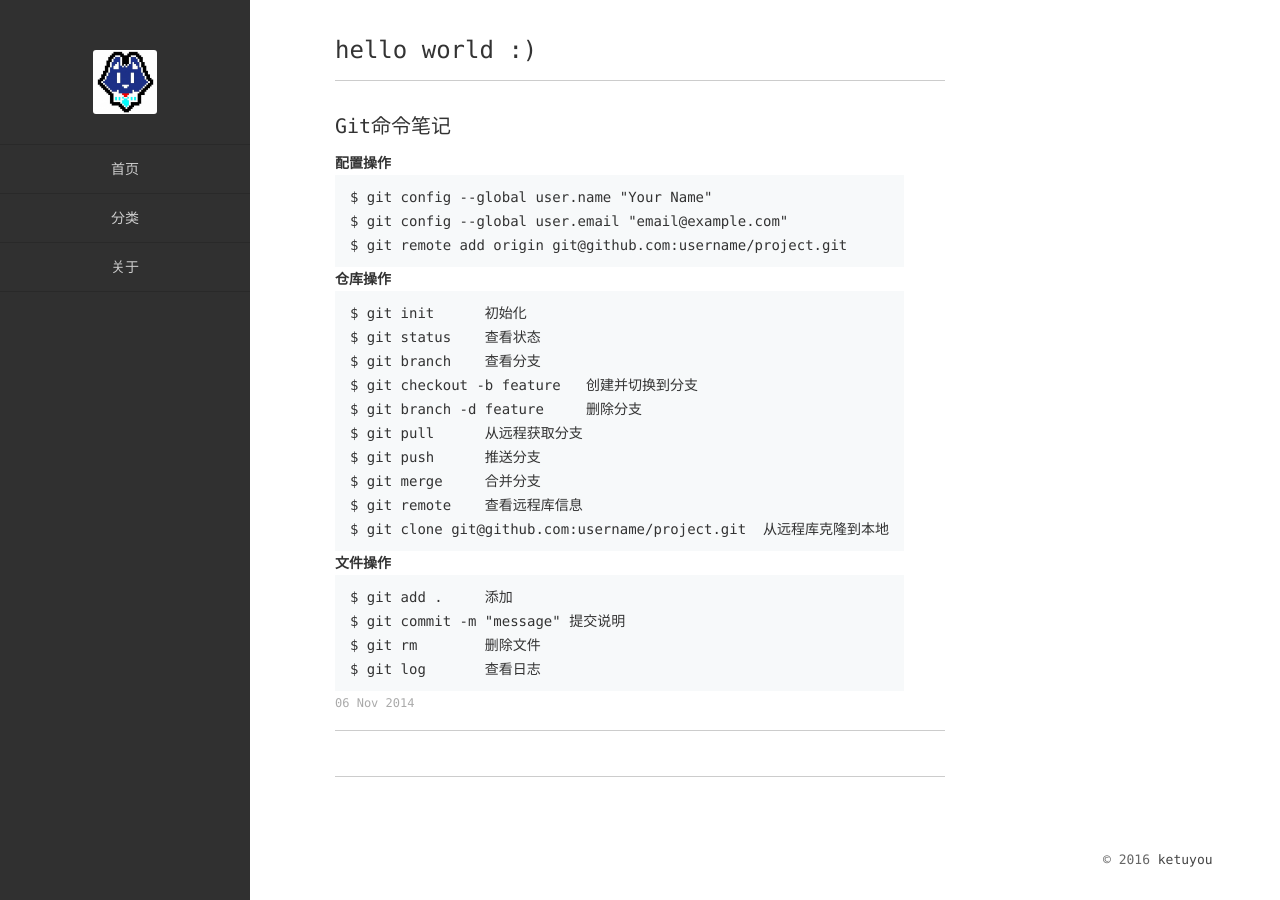
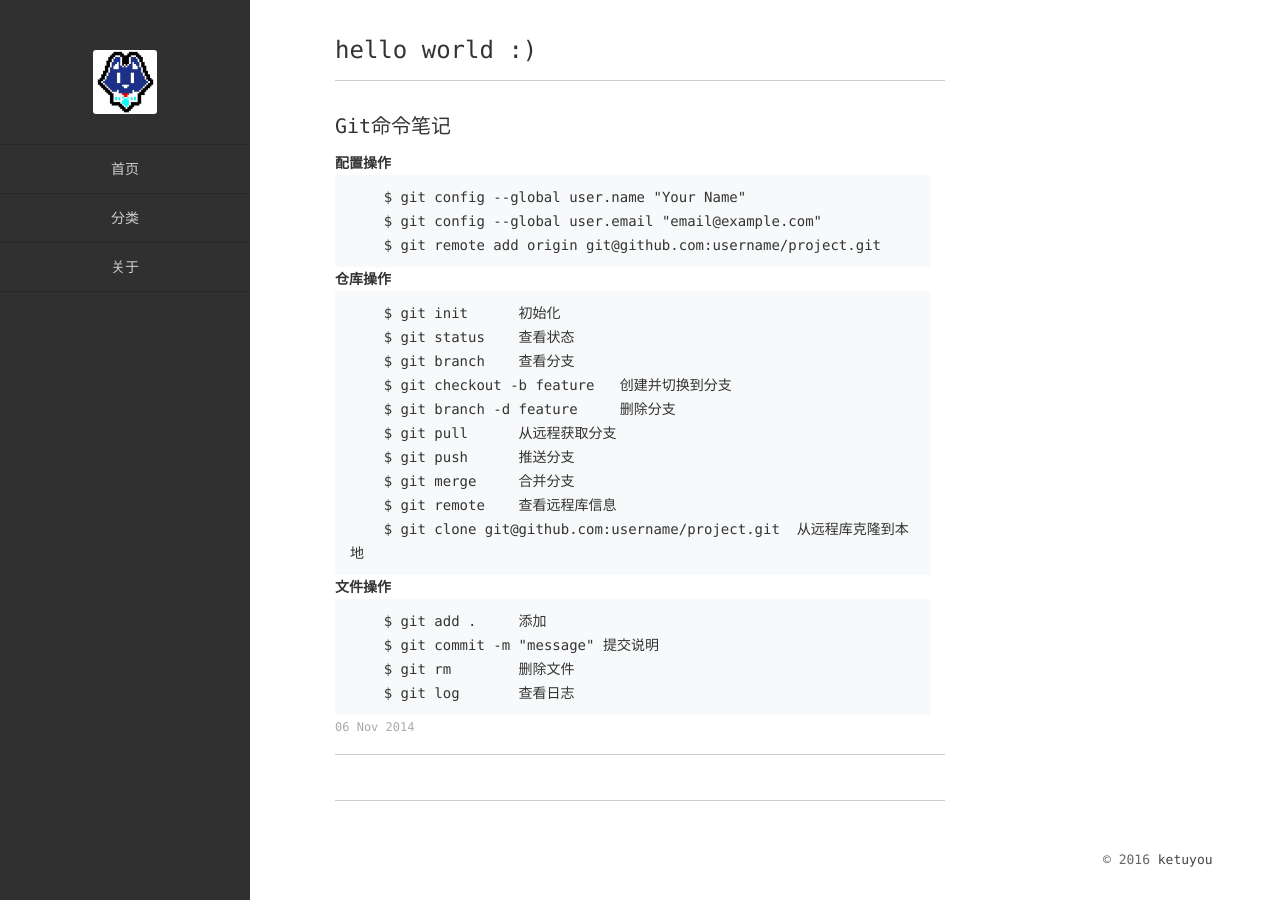
Before and after one commit to Ketuyou/ketuyou.github.io, a Jekyll site: the page built from _posts/2014-11-06-git-notes.md, in a window 1280 px wide. Built offline with Jekyll 4.4.1, drawn with Linux system fonts in a browser that asks for light colours; comment, search, counter and statistics services are not loaded.

Commit message:
Update 2014-11-06-git-notes.md

````diff
--- a/_posts/2014-11-06-git-notes.md
+++ b/_posts/2014-11-06-git-notes.md
@@ -4,15 +4,15 @@ title: Git命令笔记
 category : git
 ---
 ### 配置操作
-
+```bash
     $ git config --global user.name "Your Name"
     $ git config --global user.email "email@example.com"
     $ git remote add origin git@github.com:username/project.git
-
+```
 <!--break-->
 
 ### 仓库操作
-
+```bash
     $ git init      初始化
     $ git status    查看状态
     $ git branch    查看分支
@@ -23,11 +23,11 @@ category : git
     $ git merge     合并分支
     $ git remote    查看远程库信息
     $ git clone git@github.com:username/project.git  从远程库克隆到本地
-
-
+```
 ### 文件操作
-
+```bash
     $ git add .     添加
     $ git commit -m "message" 提交说明
     $ git rm        删除文件
     $ git log       查看日志
+```
````
